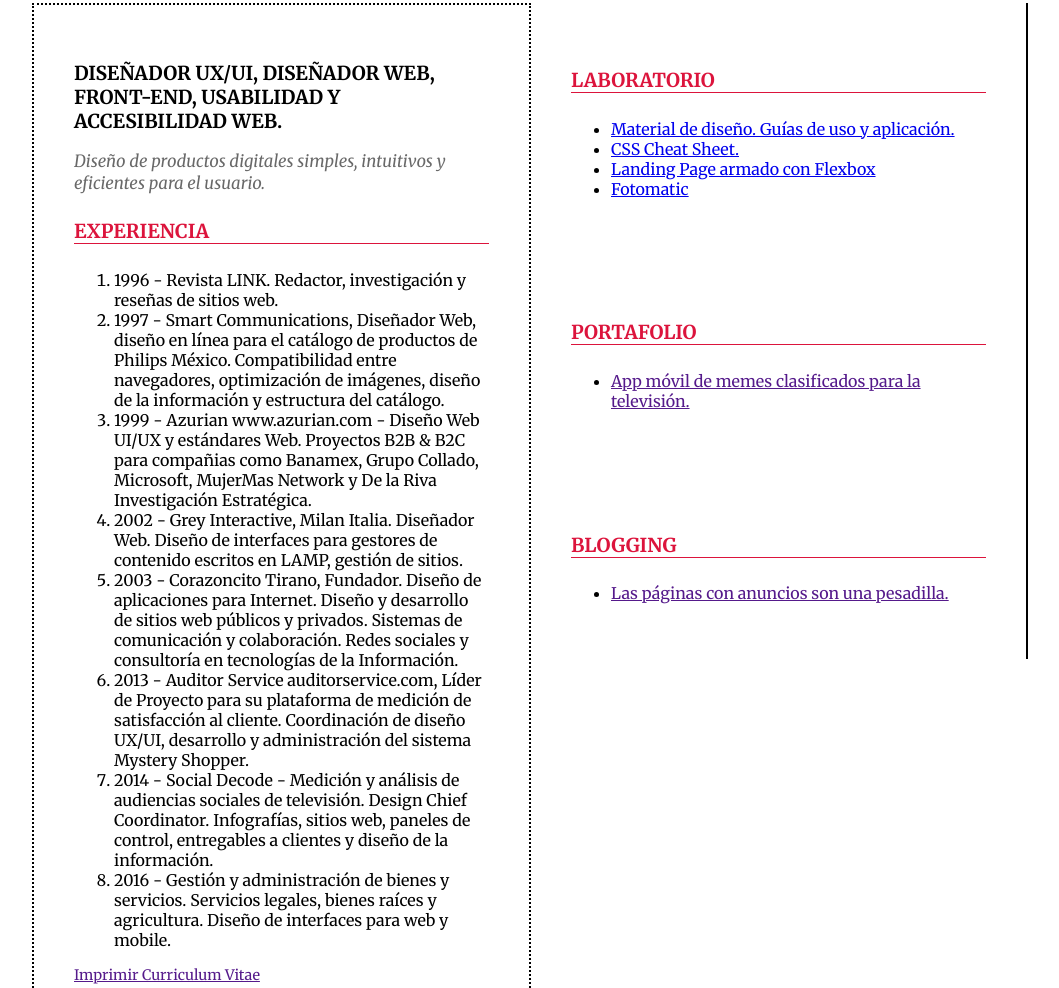
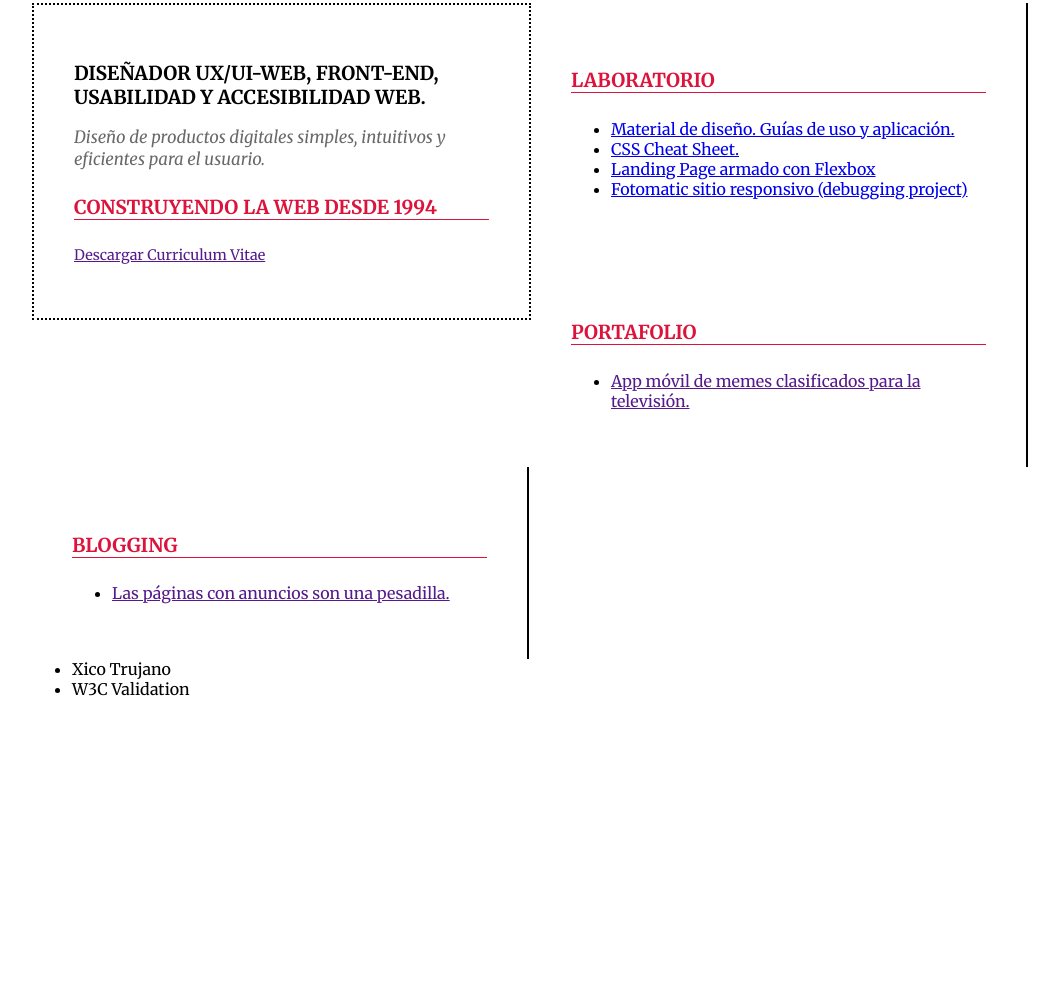
Before and after one commit to dratl/github.io, a plain HTML site: page index.html in a window 1280 px wide. Shown: the part 239-1227 px from the top of the page, without its empty margins (108-1167 px from the left). After the commit the page ends 954 px from the top, so only its background shows below. Drawn offline with Linux system fonts and the light colour scheme.

Commit message:
Reducción de tamaño del CV.

```diff
--- a/index.html
+++ b/index.html
@@ -24,20 +24,10 @@
   	</header>
   	<main>
   		<section class="cv">
-  			<h2>Diseñador UX/UI, diseñador web, Front-End, usabilidad y accesibilidad web.</h2>
+  			<h2>Diseñador UX/UI-Web, Front-End, usabilidad y accesibilidad web.</h2>
   			<h3>Diseño de productos digitales simples, intuitivos y eficientes para el usuario.</h2>
-  			<h4>Experiencia</h4>
-  			<ol>
-  				<li>1996 - Revista LINK. Redactor, investigación y reseñas de sitios web.</li>
-  				<li>1997 - Smart Communications, Diseñador Web, diseño en línea para el catálogo de productos de Philips México. Compatibilidad entre navegadores, optimización de imágenes, diseño de la información y estructura del catálogo.</li>
-  				<li>1999 - Azurian www.azurian.com - Diseño Web UI/UX y estándares Web. Proyectos B2B & B2C para compañias como Banamex, Grupo Collado, Microsoft, MujerMas Network y De la Riva Investigación Estratégica.</li>
-  				<li>2002 - Grey Interactive, Milan Italia. Diseñador Web. Diseño de interfaces para gestores de contenido escritos en LAMP, gestión de sitios.</li>
-  				<li>2003 - Corazoncito Tirano, Fundador. Diseño de aplicaciones para Internet. Diseño y desarrollo de sitios web públicos y privados. Sistemas de comunicación y colaboración. Redes sociales y consultoría en tecnologías de la Información.</li>
-  				<li>2013 - Auditor Service auditorservice.com, Líder de Proyecto para su plataforma de medición de satisfacción al cliente. Coordinación de diseño UX/UI, desarrollo y administración del sistema Mystery Shopper.</li>
-  				<li>2014 - Social Decode - Medición y análisis de audiencias sociales de televisión. Design Chief Coordinator. Infografías, sitios web, paneles de control, entregables a clientes y diseño de la información.</li>
-  				<li>2016 -  Gestión y administración de bienes y servicios. Servicios legales, bienes raíces y agricultura. Diseño de interfaces para web y mobile.</li>
-  			</ol>
-  			<p><a href="" onclick="impresoraFalla()">Imprimir Curriculum Vitae</a></p>
+  			<h4>Construyendo la web desde 1994</h4>
+  			<p><a href="" onclick="impresoraFalla()">Descargar Curriculum Vitae</a></p>
   		</section>
   		<section>
   			<h4>Laboratorio</h4>
@@ -45,7 +35,7 @@
           		<li><a href="./web-site-design/index.html">Material de diseño. Guías de uso y aplicación.</a></li>
   				<li><a href="./css-cheatsheet/index.html">CSS Cheat Sheet.</a></li>
 				<li><a href="./tea-cozy/index.html">Landing Page armado con Flexbox</a></li>
-        <li><a href="./fotomatic/index.html">Fotomatic</a></li>
+        <li><a href="./fotomatic/index.html">Fotomatic sitio responsivo (debugging project)</a></li>
   			</ul>
   		</section>
   		<section>
```
